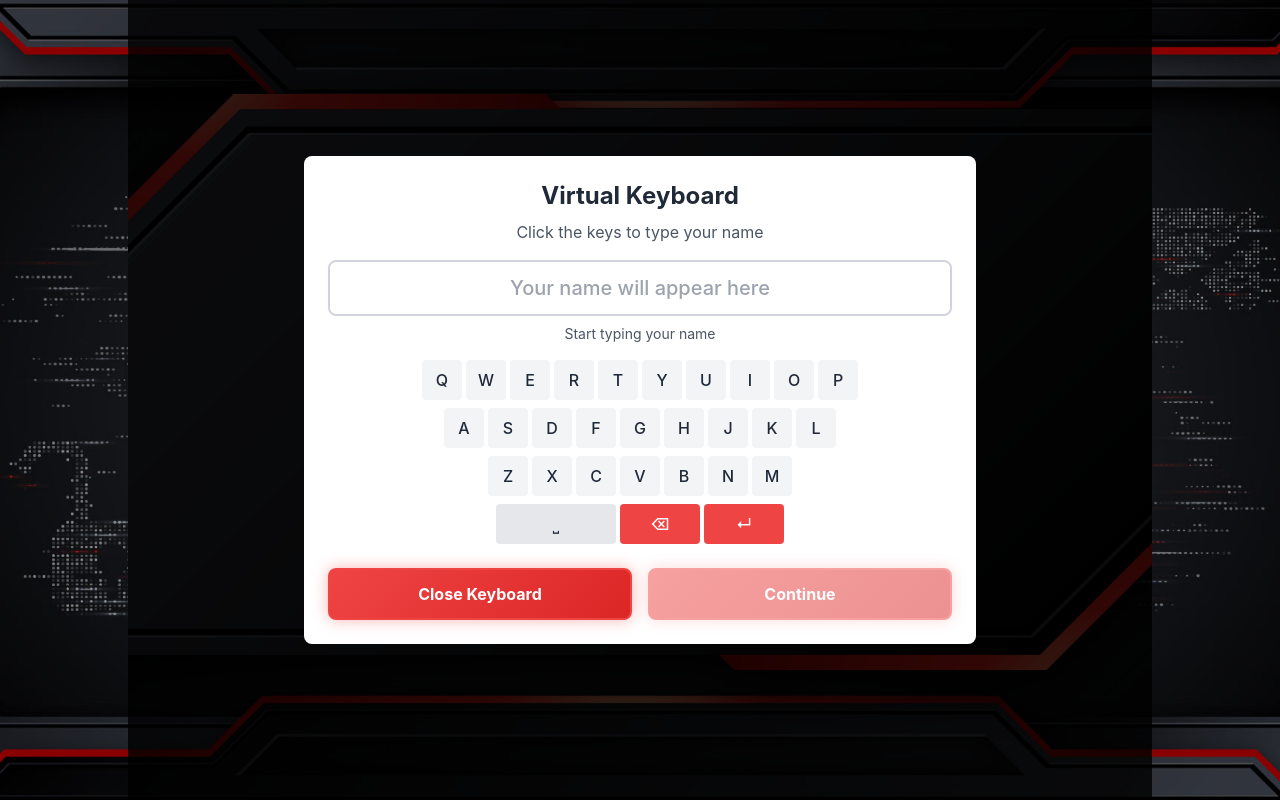
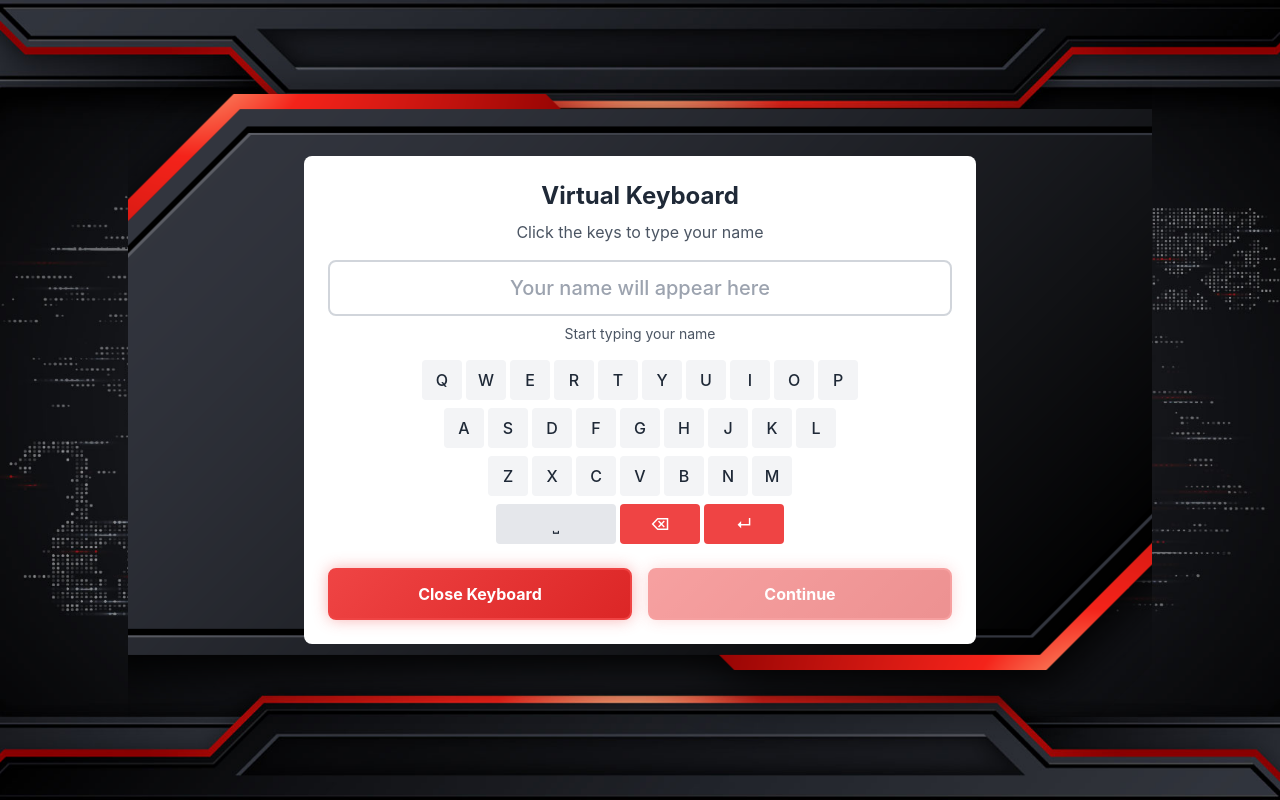
Before and after one commit to satish837/airtel-cyber-security-quiz, a Next.js app: page / in a window 1280 px wide. Both pictures are taken after a click on the button "⌨️ Virtual Keyboard". Built offline with nearby package versions, Linux system fonts and the light colour scheme.

Commit message:
Improve virtual keyboard modal styling
- Removed dark background overlay for cleaner appearance
- Added text-black class to input field for better text visibility
- Enhanced virtual keyboard modal visual design
- Improved user experience with cleaner modal presentation

```diff
--- a/src/app/page.tsx
+++ b/src/app/page.tsx
@@ -87,7 +87,7 @@ export default function Home() {
     ];
 
     return (
-      <div className="fixed inset-0 z-[9999] bg-black/80 flex items-center justify-center p-4">
+      <div className="fixed inset-0 z-[9999] flex items-center justify-center p-4">
         <div className="bg-white rounded-lg p-6 max-w-2xl w-full">
           <div className="text-center mb-4">
             <h3 className="text-2xl font-bold text-gray-800 mb-2">Virtual Keyboard</h3>
@@ -99,7 +99,7 @@ export default function Home() {
               type="text"
               value={name}
               readOnly
-              className="w-full px-4 py-3 border-2 border-gray-300 rounded-lg text-center text-xl font-medium"
+              className="w-full px-4 py-3 border-2 border-gray-300 rounded-lg text-center text-xl font-medium text-black"
               placeholder="Your name will appear here"
               style={{
                 backgroundColor: name ? '#f0f9ff' : '#ffffff',
```
